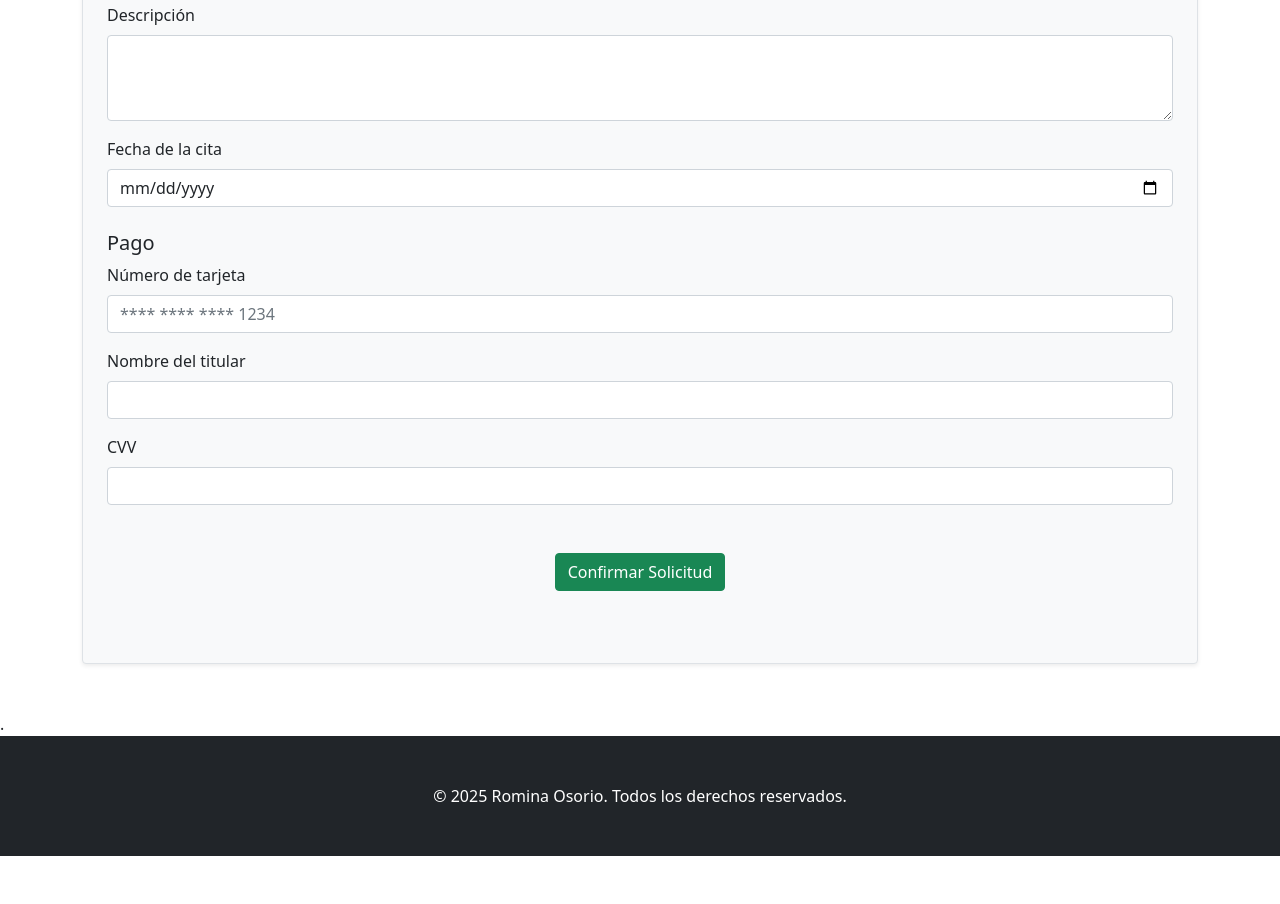
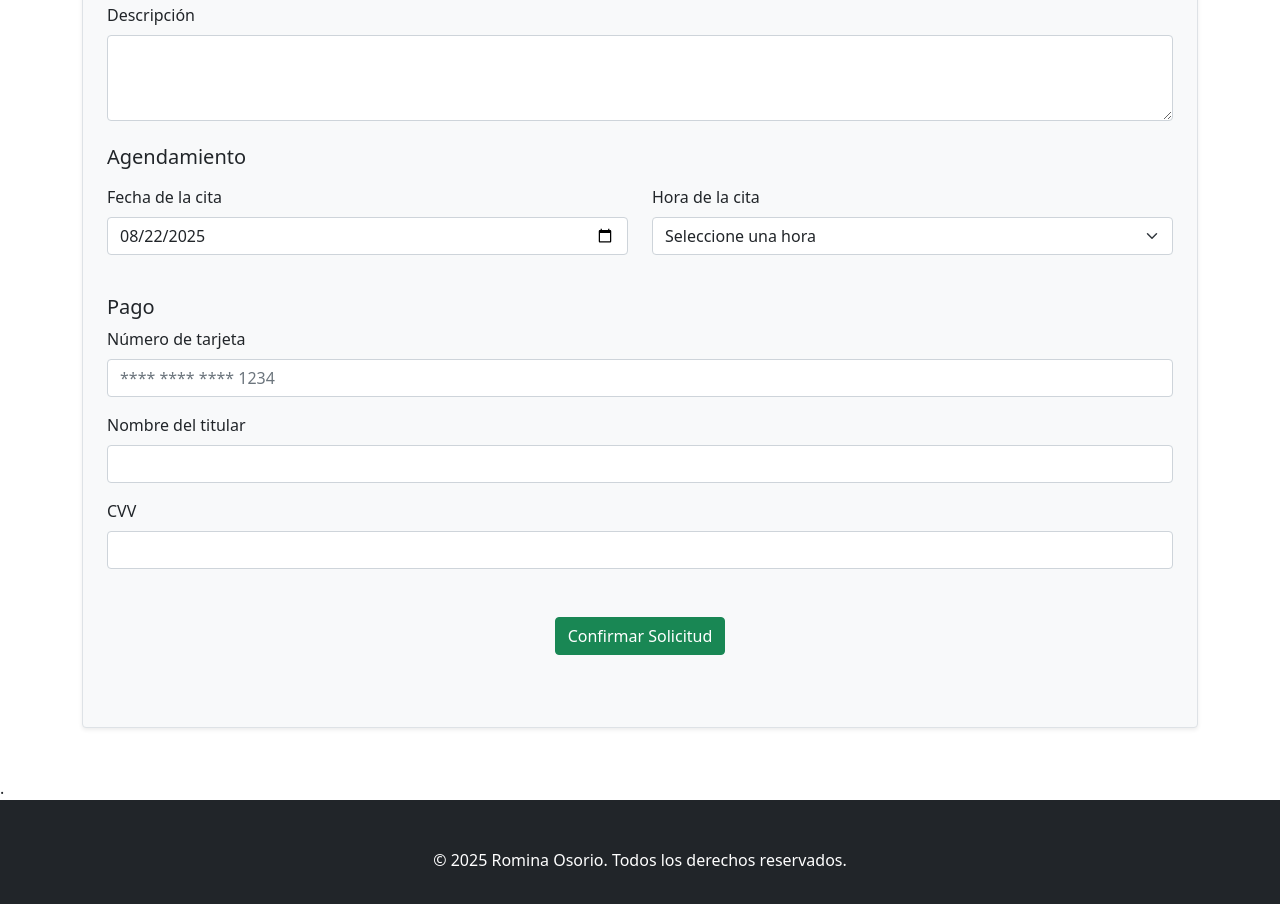
Before and after one commit to RominaOsorio/Autofix, a plain HTML site: page index.html in a window 1280 px wide. Shown: the part 1172-2076 px from the top of the page. Before the commit the page ends 2028 px from the top, so only its background shows below. Drawn offline with nearby package versions, Linux system fonts and the light colour scheme.

Commit message:
Agrega campo hora a formulario y crea archivo index.js para reorganizar codigo

```diff
--- /dev/null
+++ b/assets/js/index.js
@@ -0,0 +1,27 @@
+;(function () {
+  'use strict'
+
+  const forms = document.querySelectorAll('.needs-validation')
+  Array.from(forms).forEach(function (form) {
+    form.addEventListener(
+      'submit',
+      function (event) {
+        if (!form.checkValidity()) {
+          event.preventDefault()
+          event.stopPropagation()
+        }
+        form.classList.add('was-validated')
+      },
+      false
+    )
+  })
+
+  const fechaInput = document.getElementById('fechaInput')
+  const hoy = new Date()
+  const dia = hoy.getDate().toString().padStart(2, '0')
+  const mes = (hoy.getMonth() + 1).toString().padStart(2, '0')
+  const anio = hoy.getFullYear()
+  const fechaFormateada = `${anio}-${mes}-${dia}`
+  fechaInput.setAttribute('min', fechaFormateada)
+  fechaInput.value = fechaFormateada
+})()
--- a/index.html
+++ b/index.html
@@ -127,6 +127,9 @@
             </div>
 
             <div class="mb-3">
+              <h5 class="mb-3 mt-4">Agendamiento</h5>
+              <div class="row">
+                <div class="col-md-6 mb-3">
                   <label for="fechaInput" class="form-label"
                     >Fecha de la cita</label
                   >
@@ -137,7 +140,31 @@
                     required
                   />
                   <div class="invalid-feedback">
-                Seleccione una fecha para la cita.
+                    Seleccione una fecha válida.
+                  </div>
+                </div>
+                <div class="col-md-6 mb-3">
+                  <label for="horaInput" class="form-label"
+                    >Hora de la cita</label
+                  >
+                  <select class="form-select" id="horaInput" required>
+                    <option value="" disabled selected>
+                      Seleccione una hora
+                    </option>
+                    <option value="10:00">10:00</option>
+                    <option value="11:00">11:00</option>
+                    <option value="12:00">12:00</option>
+                    <option value="13:00">13:00</option>
+                    <option value="14:00">14:00</option>
+                    <option value="15:00">15:00</option>
+                    <option value="16:00">16:00</option>
+                    <option value="17:00">17:00</option>
+                    <option value="18:00">18:00</option>
+                  </select>
+                  <div class="invalid-feedback">
+                    Seleccione una hora válida entre 10:00 y 18:00.
+                  </div>
+                </div>
               </div>
             </div>
 
@@ -212,24 +239,6 @@
       crossorigin="anonymous"
     ></script>
 
-    <script>
-      (function () {
-        "use strict";
-        const forms = document.querySelectorAll(".needs-validation");
-        Array.from(forms).forEach(function (form) {
-          form.addEventListener(
-            "submit",
-            function (event) {
-              if (!form.checkValidity()) {
-                event.preventDefault();
-                event.stopPropagation();
-              }
-              form.classList.add("was-validated");
-            },
-            false
-          );
-        });
-      })();
-    </script>
+    <script src="./assets/js/index.js"></script>
   </body>
 </html>
```
Lines whose indentation alone changed are shown as unchanged.
